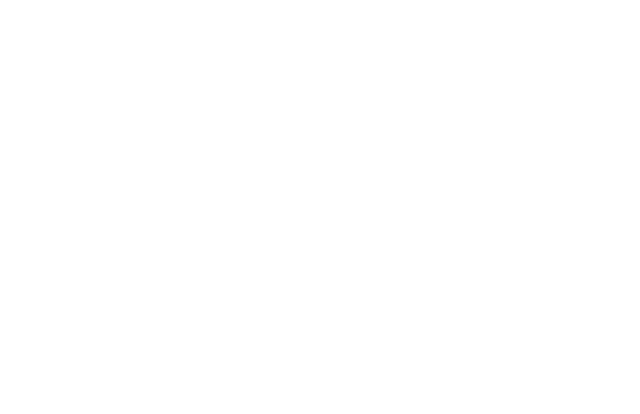
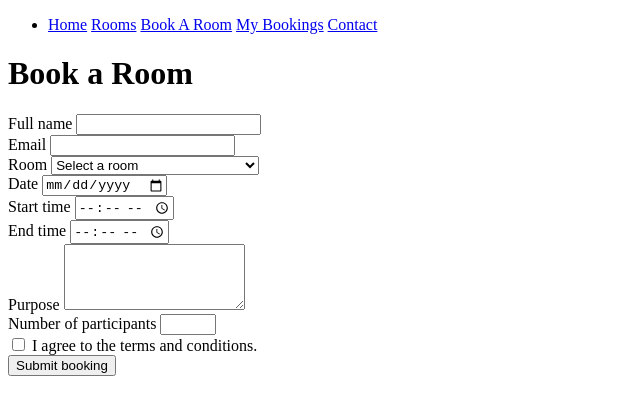
Before and after one commit to xd-kirby/Booking-System, a plain HTML site: page book.html in a window 1280 px wide. Shown: the whole page, without its empty margins (0-640 px from the left). Drawn offline with Linux system fonts and the light colour scheme.

Commit message:
Made the booking page and updated the room page with correct links below each room post.

```diff
--- a/book.html
+++ b/book.html
@@ -0,0 +1,79 @@
+<!DOCTYPE html>
+<html lang="en">
+<head>
+	<meta charset="UTF-8">
+	<meta name="viewport" content="width=device-width, initial-scale=1.0">
+	<title>Book a Room</title>
+</head>
+<body>
+    <header>
+      <nav>
+        <ul>
+          <li>
+            <a href="index.html">Home</a>
+            <a href="rooms.html">Rooms</a>
+            <a href="book.html">Book A Room</a>
+            <a href="bookings.html">My Bookings</a>
+            <a href="contact.html">Contact</a>
+          </li>
+        </ul>
+      </nav>
+    </header>
+	<main>
+		<h1>Book a Room</h1>
+		<form action="#" method="post">
+			<div>
+				<label for="full-name">Full name</label>
+				<input type="text" id="full-name" name="full_name" autocomplete="name" required>
+			</div>
+
+			<div>
+				<label for="email">Email</label>
+				<input type="email" id="email" name="email" autocomplete="email" required>
+			</div>
+
+			<div>
+				<label for="room">Room</label>
+				<select id="room" name="room" required>
+					<option value="" selected disabled>Select a room</option>
+					<option value="quiet-room">Quiet Room (1 person)</option>
+					<option value="group-room">Group Room (5 people)</option>
+					<option value="presentation-room">Presentation Room (10 people)</option>
+				</select>
+			</div>
+
+			<div>
+				<label for="date">Date</label>
+				<input type="date" id="date" name="date" required>
+			</div>
+
+			<div>
+				<label for="start-time">Start time</label>
+				<input type="time" id="start-time" name="start_time" required>
+			</div>
+
+			<div>
+				<label for="end-time">End time</label>
+				<input type="time" id="end-time" name="end_time" required>
+			</div>
+
+			<div>
+				<label for="purpose">Purpose</label>
+				<textarea id="purpose" name="purpose" rows="4" required></textarea>
+			</div>
+
+			<div>
+				<label for="participants">Number of participants</label>
+				<input type="number" id="participants" name="participants" min="1" max="10" step="1" required>
+			</div>
+
+			<div>
+				<input type="checkbox" id="terms" name="terms" value="accepted" required>
+				<label for="terms">I agree to the terms and conditions.</label>
+			</div>
+
+			<button type="submit">Submit booking</button>
+		</form>
+	</main>
+</body>
+</html>
```
Also changed, not shown: rooms.html (+3 -3 lines).
